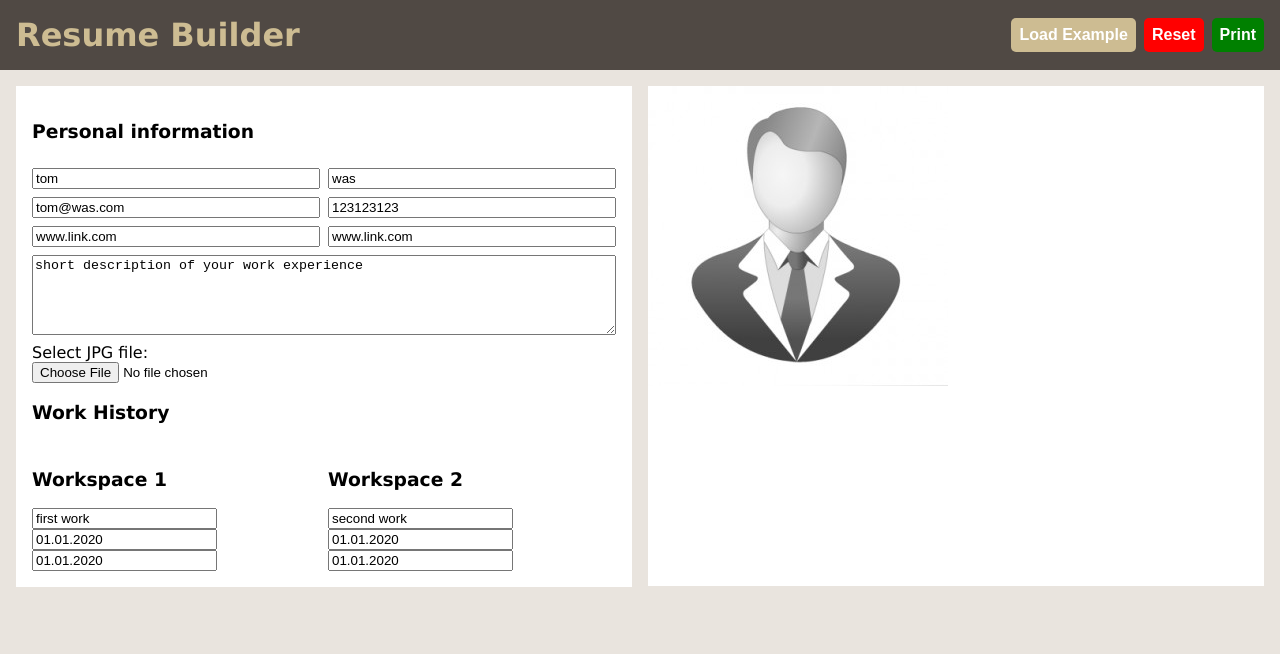
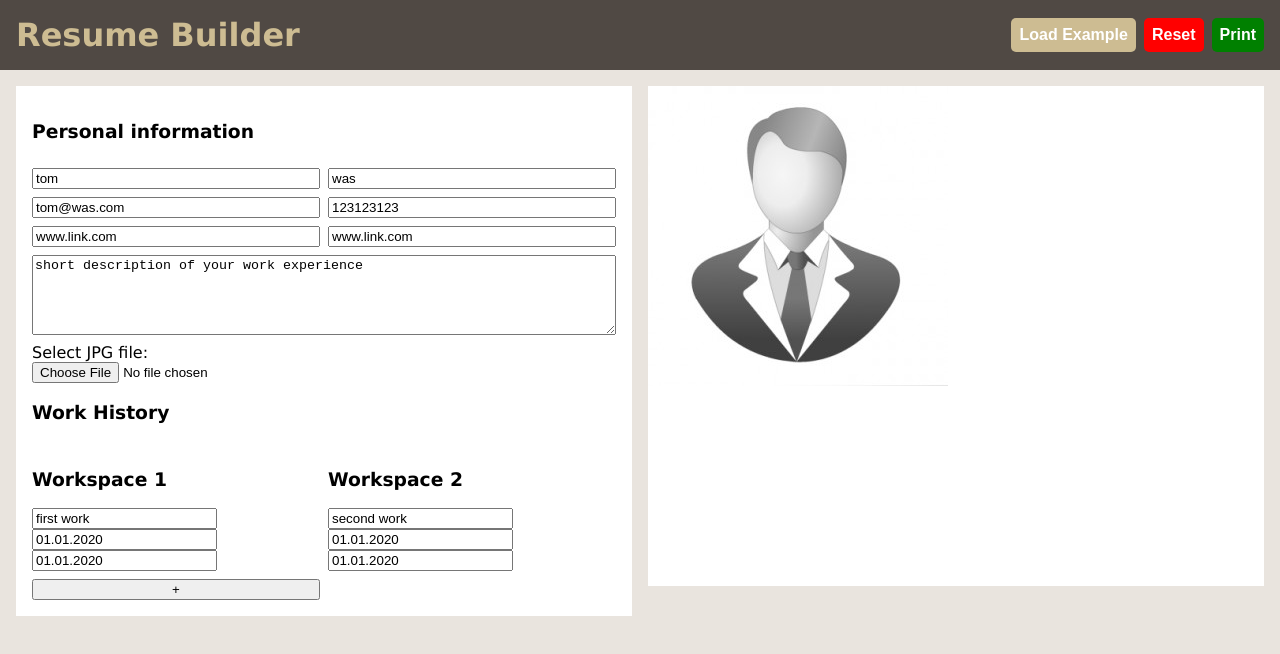
Before and after one commit to tomaszwasik31/cv-builder-react, a React (Create React App) app: page / in a window 1280 px wide. Shown: the top 654 px of the page. Built offline with nearby package versions, Linux system fonts and the light colour scheme.

Commit message:
add work btn added

```diff
--- a/src/components/Main.js
+++ b/src/components/Main.js
@@ -75,7 +75,18 @@ export default function Main() {
     ));
   };
 
-  console.log(formData.workHistory);
+  function addWork() {
+    setWorkHistory((prevData) => {
+      return [
+        ...prevData,
+        {
+          workspace: "new work",
+          startDate: "01.01.2020",
+          endDate: "01.01.2020",
+        },
+      ];
+    });
+  }
 
   return (
     <div className="main-container">
@@ -147,6 +158,9 @@ export default function Main() {
           <h3 className="info-title">Work History</h3>
 
           {allWork()}
+          <button className="add-work" onClick={addWork}>
+            +
+          </button>
         </div>
       </form>
       <div className="preview-container">
```
